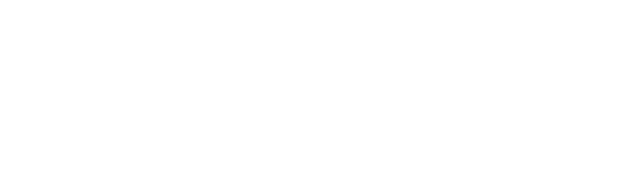
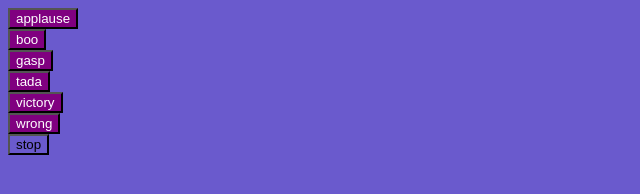
Before and after one commit to acciojob/Soundbar-Ektamadaan, a website: page main.html in a window 1280 px wide. Shown: the whole page, without its empty margins (0-640 px from the left). Drawn offline with Linux system fonts and the light colour scheme.

Commit message:
created a submission

```diff
--- a/main.html
+++ b/main.html
@@ -8,6 +8,16 @@
 
 <body>
 	<!-- the entire body must be written by student -->
+	<div >
+		<button class = "btn"> applause </button>
+		<button class = "btn"> boo </button>
+		<button class = "btn"> gasp </button>
+		<button class = "btn"> tada </button>
+		<button class = "btn"> victory </button>
+		<button class = "btn"> wrong </button>
+		<button class = "stop"> stop </button>
+
+	</div>
     <script type="text/javascript" src="./script.js">
 </script>
 
--- a/styles.css
+++ b/styles.css
@@ -1 +1,11 @@
-/*  your css code here. If applicable */
+/*  your css code here. If appli*/
+*{
+	background-color: slateblue;
+}
+.btn{
+	display: flex;
+	justify-content: space-evenly;
+	align-items: center;
+	background-color: purple;
+	color: white;
+}
```
